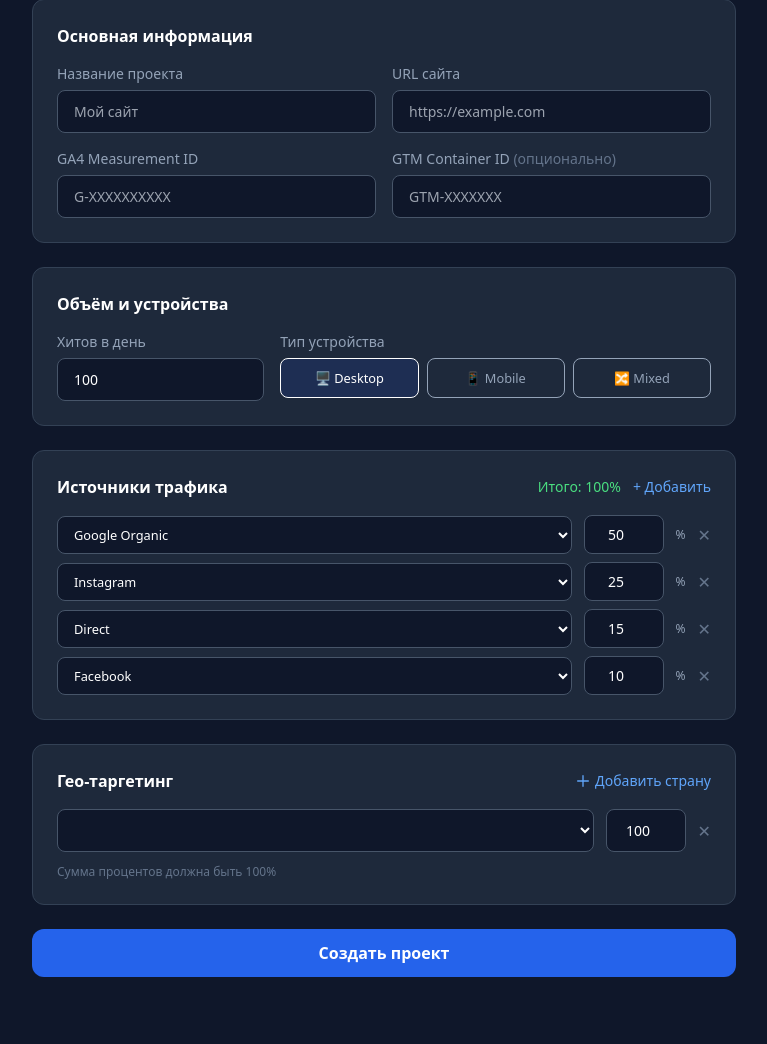
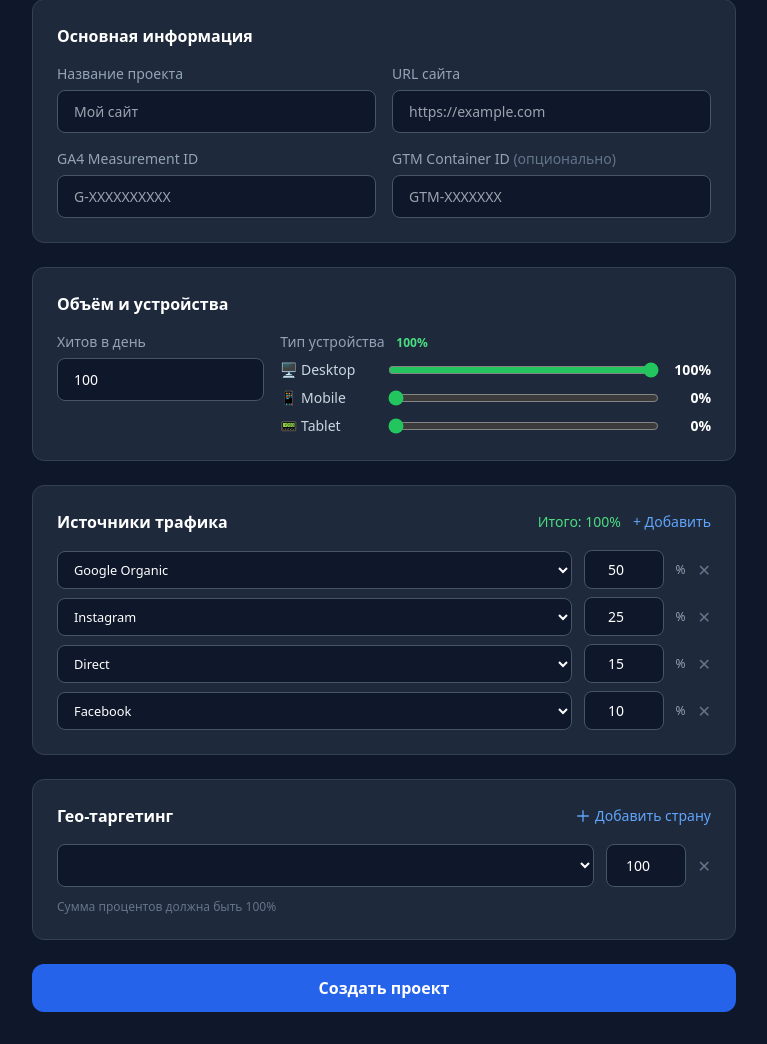
Before and after one commit to Manonix1927/TraficFlou, a FastAPI app: template app/templates/project_create.html in a window 1280 px wide. Shown: the part 157-1201 px from the top of the page, without its empty margins (0-767 px from the left). Before the commit the page ends 1134 px from the top, so only its background shows below. Run offline with FastAPI, Linux system fonts and the light colour scheme; the template is opened without the code that fills it, so the values that code supplies are empty; some libraries are stand-ins or nearby versions.

Commit message:
feat: device as sliders with %, add tablet, migrate device column to JSONB

```diff
--- a/app/core/gcollect.py
+++ b/app/core/gcollect.py
@@ -86,6 +86,10 @@ DEVICE_PROFILES = {
         "ua": "Mozilla/5.0 (Linux; Android 14; Pixel 8) AppleWebKit/537.36 (KHTML, like Gecko) Chrome/125.0.0.60 Mobile Safari/537.36",
         "sr": "390x844", "uaa": "arm", "uab": "64", "uap": "Android", "uapv": "14.0", "uamb": "1",
     },
+    "tablet": {
+        "ua": "Mozilla/5.0 (iPad; CPU OS 17_0 like Mac OS X) AppleWebKit/605.1.15 (KHTML, like Gecko) Version/17.0 Mobile/15E148 Safari/604.1",
+        "sr": "820x1180", "uaa": "arm", "uab": "64", "uap": "iOS", "uapv": "17.0", "uamb": "1",
+    },
 }
 
 
--- a/app/main.py
+++ b/app/main.py
@@ -12,8 +12,23 @@ Base.metadata.create_all(bind=engine)
 # Safe column migrations — add missing columns without dropping data
 def run_migrations():
     migrations = [
-        "ALTER TABLE projects ADD COLUMN IF NOT EXISTS device VARCHAR DEFAULT 'desktop'",
         "ALTER TABLE projects ADD COLUMN IF NOT EXISTS gtm_id VARCHAR",
+        # Convert device string → JSON (safe: only runs if column exists as varchar)
+        """DO $$
+        BEGIN
+          IF EXISTS (
+            SELECT 1 FROM information_schema.columns
+            WHERE table_name='projects' AND column_name='device'
+            AND data_type IN ('character varying','text','character')
+          ) THEN
+            ALTER TABLE projects ALTER COLUMN device TYPE JSONB USING
+              CASE device
+                WHEN 'mobile' THEN '{\"mobile\":100}'::jsonb
+                WHEN 'mixed'  THEN '{\"desktop\":50,\"mobile\":50}'::jsonb
+                ELSE '{\"desktop\":100}'::jsonb
+              END;
+          END IF;
+        END $$""",
     ]
     with engine.connect() as conn:
         for sql in migrations:
--- a/app/models.py
+++ b/app/models.py
@@ -30,7 +30,7 @@ class Project(Base):
 
     # Traffic config
     daily_hits = Column(Integer, default=100)         # хитов в день
-    device = Column(String, default="desktop")        # desktop | mobile | mixed
+    device = Column(JSON, default=lambda: {"desktop": 100})  # {desktop: %, mobile: %, tablet: %}
     sources = Column(JSON, default=lambda: {          # % по источникам
         "google_organic": 60,
         "instagram": 20,
--- a/app/routers/projects.py
+++ b/app/routers/projects.py
@@ -87,7 +87,9 @@ def create_project(
     ga_tid: str = Form(...),
     gtm_id: str = Form(""),
     daily_hits: int = Form(100),
-    device: str = Form("desktop"),
+    device_desktop: int = Form(100),
+    device_mobile: int = Form(0),
+    device_tablet: int = Form(0),
     source_keys: list = Form(...),
     source_percents: list = Form(...),
     geo_countries: list = Form(...),
@@ -97,6 +99,9 @@ def create_project(
 ):
     sources = {k: int(p) for k, p in zip(source_keys, source_percents) if int(p) > 0}
     geo = {c: int(p) for c, p in zip(geo_countries, geo_percents) if int(p) > 0}
+    device = {k: v for k, v in [("desktop", device_desktop), ("mobile", device_mobile), ("tablet", device_tablet)] if v > 0}
+    if not device:
+        device = {"desktop": 100}
 
     project = models.Project(
         user_id=user.id,
@@ -190,7 +195,9 @@ def update_project(
     request: Request,
     name: str = Form(...),
     daily_hits: int = Form(100),
-    device: str = Form("desktop"),
+    device_desktop: int = Form(0),
+    device_mobile: int = Form(0),
+    device_tablet: int = Form(0),
     source_keys: list = Form(...),
     source_percents: list = Form(...),
     geo_countries: list = Form(...),
@@ -203,6 +210,10 @@ def update_project(
     ).first()
     if not project:
         raise HTTPException(404)
+
+    device = {k: v for k, v in [("desktop", device_desktop), ("mobile", device_mobile), ("tablet", device_tablet)] if v > 0}
+    if not device:
+        device = {"desktop": 100}
 
     project.name = name
     project.daily_hits = daily_hits
@@ -218,7 +229,12 @@ def _send_hits_sync(project_id: int, user_id: int, count: int, tid: str, site_ur
     from app.database import SessionLocal
     db = SessionLocal()
     try:
-        jobs = [(tid, site_url, pick_weighted(geo), pick_weighted(sources), None, gtm_id) for _ in range(count)]
+        def pick_dev(d):
+            if isinstance(d, dict) and d:
+                return pick_weighted(d)
+            return "desktop"
+
+        jobs = [(tid, site_url, pick_weighted(geo), pick_weighted(sources), None, gtm_id, pick_dev(device)) for _ in range(count)]
         ok = 0
         logs = []
         with ThreadPoolExecutor(max_workers=10) as ex:
--- a/app/templates/project_create.html
+++ b/app/templates/project_create.html
@@ -44,15 +44,18 @@
           <label class="block text-sm text-slate-400 mb-1.5">Хитов в день</label>
           <input name="daily_hits" type="number" value="100" min="10" max="100000" class="input-field" x-model="dailyHits"/>
         </div>
-        <div class="col-span-2">
-          <label class="block text-sm text-slate-400 mb-1.5">Тип устройства</label>
-          <div class="flex gap-2">
+        <div class="col-span-2" x-data="deviceForm()">
+          <label class="block text-sm text-slate-400 mb-1.5">
+            Тип устройства
+            <span class="ml-2 text-xs font-semibold" :class="devTotal===100?'text-green-400':'text-red-400'"><span x-text="devTotal"></span>%</span>
+          </label>
+          <div class="space-y-2">
             <template x-for="d in devices" :key="d.key">
-              <label :class="device===d.key ? 'border-blue-500 bg-blue-900/30 text-white' : 'border-slate-600 text-slate-400'"
-                style="flex:1;border:1px solid;border-radius:0.5rem;padding:0.6rem;text-align:center;cursor:pointer;font-size:0.8rem;transition:all 0.15s;">
-                <input type="radio" name="device" :value="d.key" x-model="device" class="hidden"/>
-                <span x-text="d.label"></span>
-              </label>
+              <div class="flex items-center gap-3">
+                <span class="text-sm text-slate-300 w-24 flex-shrink-0" x-text="d.icon+' '+d.label"></span>
+                <input type="range" min="0" max="100" x-model.number="d.pct" :name="'device_'+d.key" class="flex-1 accent-green-500"/>
+                <span class="text-sm font-semibold text-white w-10 text-right" x-text="d.pct+'%'"></span>
+              </div>
             </template>
           </div>
         </div>
@@ -170,14 +173,17 @@
 
 <script>
 function projectForm() {
+  return { dailyHits: 100 }
+}
+
+function deviceForm() {
   return {
-    dailyHits: 100,
-    device: 'desktop',
     devices: [
-      { key: 'desktop', label: '🖥 Desktop' },
-      { key: 'mobile',  label: '📱 Mobile' },
-      { key: 'mixed',   label: '🔀 Mixed' },
-    ]
+      { key: 'desktop', icon: '🖥', label: 'Desktop', pct: 100 },
+      { key: 'mobile',  icon: '📱', label: 'Mobile',  pct: 0 },
+      { key: 'tablet',  icon: '📟', label: 'Tablet',  pct: 0 },
+    ],
+    get devTotal() { return this.devices.reduce((a,d)=>a+d.pct,0) },
   }
 }
 
```
Also changed, not shown: app/templates/project_detail.html (+32 -19 lines), app/workers/tasks.py (+6 -1 lines).
